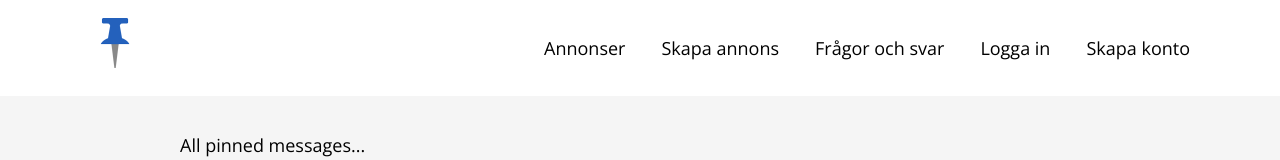
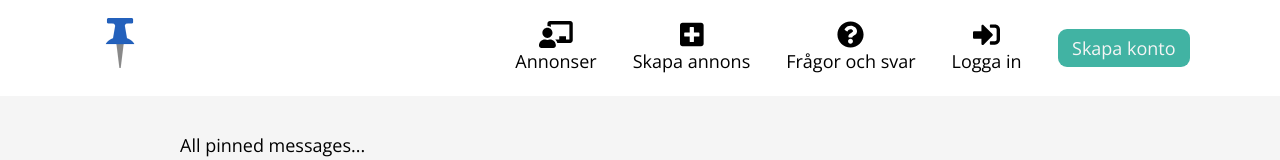
Before and after one commit to Eva-Fireborn/pinboard, a React (Create React App) app: page / in a window 1280 px wide. Shown: the top 160 px of the page. Built offline with nearby package versions, Linux system fonts and the light colour scheme.

Commit message:
added icons

```diff
--- a/package.json
+++ b/package.json
@@ -3,7 +3,11 @@
   "version": "0.1.0",
   "private": true,
   "dependencies": {
+    "@fortawesome/fontawesome-svg-core": "^1.2.22",
+    "@fortawesome/free-solid-svg-icons": "^5.10.2",
+    "@fortawesome/react-fontawesome": "^0.1.4",
     "express": "^4.17.1",
+    "fontawesome": "^5.6.3",
     "mongodb": "^3.3.2",
     "node-sass": "^4.12.0",
     "react": "^16.9.0",
--- a/src/css/header-footer.scss
+++ b/src/css/header-footer.scss
@@ -11,6 +11,7 @@ footer, #fixedMenu {
 }
 #fixedMenu {
 	position: fixed;
+	z-index: 500;
 	top: 0;
 	left: 0;
 
@@ -22,6 +23,9 @@ footer, #fixedMenu {
 			height: 50px;
 			width: auto;
 		}
+	}
+	a {
+		text-align: center;
 	}
 	nav {
 		flex: 0 1 auto;
--- a/src/css/style.scss
+++ b/src/css/style.scss
@@ -78,6 +78,27 @@ input, select, textarea {
 	aside ul>ul { padding-left: 1rem; }
 	main { flex-grow: 1; padding-left: 2rem }
 }
+.svg-inline--fa {
+	font-size: 1.5rem;
+	display: block;
+	margin: 0 auto;
+}
+
+#popup {
+	background-color: rgba(0, 0, 0, 0.8);
+	position: absolute;
+	height: 100%;
+	width: 100%;
+	z-index: 9000;
+	#window {
+		background-color: $white;
+		margin: 2em auto;
+		height: 80%;
+		width: 80%;
+		border-radius: $rounding-large;
+		text-align: center;
+	}
+}
 
 
 @import 'header-footer.scss';
@@ -94,9 +115,9 @@ input, select, textarea {
 
 
 /* Mobile view */
-@media only screen and (max-device-width: 640px) {
+@media only screen and (max-device-width: 680px) {
 	footer, #header { padding: 1rem 1rem; }
-	#wrapper { margin: 80px 1rem 1rem 1rem; padding: 0; }
+	#wrapper { margin: 1rem; padding: 0; }
 	footer { flex-direction: column; padding-bottom: 120px; text-align: center; }
 	footer ul { margin: 1rem 0; }
 	#header, #fixedMenu {
@@ -106,20 +127,12 @@ input, select, textarea {
 		bottom: 0;
 		width: 100%;
 		border-top: 1px solid #000;
+		padding: 0;
 	}
 	nav {
 		font-size: 0.5rem;
 	}
 	aside {
-		position: fixed;
-		left: 0;
-		top: 0;
-		width: 100%;
-		height: 36px; /* Total 50px */
-		padding: 7px 1rem;
-		border-bottom: 1px solid #000;
-		background-color: $white;
+		display: none;
 	}
-	aside ul { display: flex; align-items: center; padding: 0; margin: 0 1.5rem 0 0; }
-	aside ul li { margin: 0 0 0 0.5rem; }
 }
--- a/src/nav/Header.js
+++ b/src/nav/Header.js
@@ -1,19 +1,42 @@
 import React, { useState } from "react";
 import { Link } from "react-router-dom";
+import { FontAwesomeIcon } from '@fortawesome/react-fontawesome'
+import {
+	faChalkboardTeacher,
+	faPlusSquare,
+	faQuestionCircle,
+	faSignInAlt
+} from '@fortawesome/free-solid-svg-icons'
 
 const Header = () => {
 	const [links] = useState([
-		{ name: "Annonser", to: "/annonser" },
-		{ name: "Skapa annons", to: "/skapaannons" },
-		{ name: "Frågor och svar", to: "/frågorochsvar" },
-		{ name: "Logga in", to: "/loggain" },
-		{ name: "Skapa konto", to: "/skapakonto" },
+		{
+			name: "Annonser",
+			to: "/annonser",
+			icon: faChalkboardTeacher
+		},
+		{
+			name: "Skapa annons",
+			to: "/skapaannons",
+			icon: faPlusSquare
+		},
+		{
+			name: "Frågor och svar",
+			to: "/frågorochsvar",
+			icon: faQuestionCircle
+		},
+		{
+			name: "Logga in",
+			to: "/loggain",
+			icon: faSignInAlt
+		}
 	]);
 
 	const navBar = links.map((link, index) => (
-		<span key={index} >
-			<Link to={link.to} > {link.name} </Link>
-		</span>
+		<Link to={link.to} key={index} >
+			<FontAwesomeIcon icon={link.icon} />
+			{link.name}
+		</Link>
 	));
 
 	return (
@@ -22,19 +45,15 @@ const Header = () => {
 				<a id="logo" href="index.html">
 					<img src={require('../img/tempLogo100.png')} alt="Pinboard" />
 				</a>
-
 				<nav>
 					{navBar}
+					<Link to="/skapakonto">
+						<button className="call">
+							Skapa konto
+						</button>
+					</Link>
 
 					{/*
-					<a href="ads.html">Annonser</a>
-					<a href="faq.html">Frågor och Svar</a>
-					<a href="profile.html">
-						<button>Login</button>
-					</a>
-					<a href="profile.html">
-						<button class="call">Skapa Konto</button>
-					</a>
 					when logged in you should have these menu (Max 5) options and sub menus:
 						Annonser
 						Skapa annons
```
Also changed, not shown: 1 other file (tests, documents, lock files or other folders).
